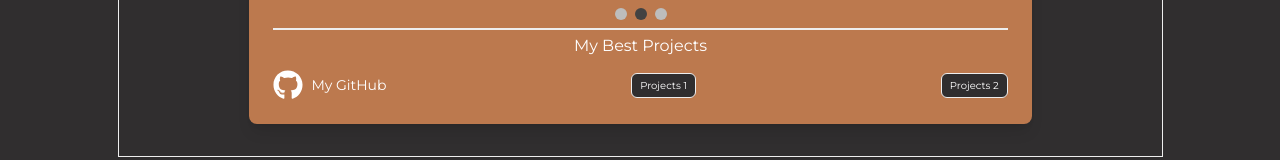
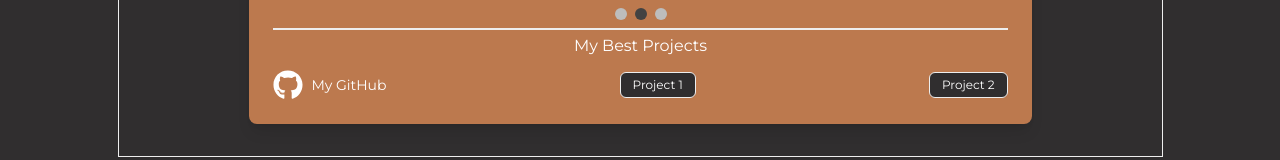
Before and after one commit to ibrahimkholilullah-web/global-Art-History, a React (Vite) app: page / in a window 1280 px wide. Shown: the part 2466-2626 px from the top of the page. Built offline with nearby package versions, Linux system fonts and the light colour scheme; no server answers.

Commit message:
readme file add

```diff
--- a/src/Components/ExtraSection/ExtraFeatures.jsx
+++ b/src/Components/ExtraSection/ExtraFeatures.jsx
@@ -16,7 +16,7 @@ const ExtraFeatures = () => {
           </div>
         </div>
         <div className="mt-4">
-          <h3 className="text-xl font-bold">Ibrahim Kholilullah</h3>
+          <h3 className="md:text-xl font-bold">Ibrahim Kholilullah</h3>
           <p className=" text-[#FDD835]">Global Art History</p>
         </div>
         <div className="mt-4">
@@ -31,13 +31,32 @@ const ExtraFeatures = () => {
         </div>
         <div>
             <h1 className='my-1'>My Best Projects</h1>
-            <div className='flex items-center justify-between mt-3'>
-            <a className=' inline-flex items-center gap-2 ' href="https://github.com/dashboard" target="_blank" rel="noopener noreferrer">
-              <FaGithub size={30}/><span className='text-sm'> My GitHub</span>
-             </a>
-                <a href='https://b10-a10-projects.firebaseapp.com' target='_blank' className=' border px-2 py-1 rounded-md text-[10px] bg-[#302E2F] text-white'>Projects 1</a>
-                <a href='https://b10-a9-projects.firebaseapp.com/' target='_blank'  className=' border px-2 py-1  rounded-md text-[10px] bg-[#302E2F] text-white'>Projects 2 </a>
-            </div>
+            <div className="flex flex-col md:flex-row md:items-center md:justify-between mt-3 space-y-2 md:space-y-0 md:space-x-4">
+  <a
+    className="inline-flex items-center gap-2"
+    href="https://github.com/dashboard"
+    target="_blank"
+    rel="noopener noreferrer"
+  >
+    <FaGithub size={30} />
+    <span className="text-sm">My GitHub</span>
+  </a>
+  <a
+    href="https://b10-a10-projects.firebaseapp.com"
+    target="_blank"
+    className="border px-3 py-1 rounded-md text-sm md:text-xs bg-[#302E2F] text-white hover:bg-[#1f1e1e] transition duration-300"
+  >
+    Project 1
+  </a>
+  <a
+    href="https://b10-a9-projects.firebaseapp.com/"
+    target="_blank"
+    className="border px-3 py-1 rounded-md text-sm md:text-xs bg-[#302E2F] text-white hover:bg-[#1f1e1e] transition duration-300"
+  >
+    Project 2
+  </a>
+</div>
+
         </div>
       </div>
     </div>
--- a/src/Components/Main/Navber.jsx
+++ b/src/Components/Main/Navber.jsx
@@ -75,7 +75,7 @@ const Navbar = () => {
             {pathName}
           </ul>
         </div>
-        <NavLink to="/" className="btn btn-ghost md:text-xl">Global Art History</NavLink>
+        <NavLink to="/" className="btn btn-ghost md:text-xl">Global  <span className='text-[#D98855] text-xl md:text-3xl mb-1'>Art</span>History</NavLink>
       </div>
       <div className="navbar-center hidden lg:flex"></div>
       <div className="navbar-end">
--- a/src/Components/Page/MyAddCard.jsx
+++ b/src/Components/Page/MyAddCard.jsx
@@ -18,7 +18,7 @@ const MyAddCard = ({card,inx,updateDelete}) => {
 
     return (
             <tr>
-            <th className='text-[#D98855]'>
+            <th className='text-[#D98855] hidden md:table-cell '>
             {inx + 1}
           </th>
           <td>
@@ -36,13 +36,13 @@ const MyAddCard = ({card,inx,updateDelete}) => {
               </div>
             </div>
           </td>
-          <td>
+          <td className='hidden md:table-cell'>
                 {presentLocation.substring(0,25)}
                 <br />
             <span className="badge badge-ghost badge-sm">{email}</span>
           </td>
-          <td>{like_count}</td>
-          <th className='flex text-2xl items-center gap-3'>
+          <td className='hidden md:table-cell'>{like_count}</td>
+          <th className='flex text-2xl items-center md:gap-3'>
                 <Link to={`/updateData/${_id}`} className=""><CiEdit /></Link>
                 <button className='text-[#D98855]' onClick={() => updateDelete(_id)}><MdDelete />
                 </button>
--- a/src/Components/Page/Register.jsx
+++ b/src/Components/Page/Register.jsx
@@ -49,8 +49,8 @@ const Register = () => {
          <Helmet>
             <title>Register | G. art H. </title>
         </Helmet>
-         <div className='flex justify-center items-center min-h-[calc(100vh-306px)] my-12'>
-        <div className='flex w-full items-center max-w-sm mx-auto overflow-hidden rounded-lg border-2 border-[#D98855] shadow-lg  lg:max-w-4xl '>
+         <div className='flex mx-1 justify-center items-center min-h-[calc(100vh-306px)] my-12'>
+        <div className='flex  w-full items-center max-w-sm mx-auto overflow-hidden rounded-lg border-2 border-[#D98855] shadow-lg  lg:max-w-4xl '>
           <div className='w-full px-6 py-8 md:px-8 lg:w-1/2'>
             <div className='flex justify-center mx-auto'>
               <img className='w-auto h-7 sm:h-8' alt='' />
--- a/src/Components/Page/UserAuthToken.jsx
+++ b/src/Components/Page/UserAuthToken.jsx
@@ -3,8 +3,8 @@ import React, { useContext, useEffect } from 'react';
 import { useNavigate } from 'react-router-dom';
 import { AuthContext } from '../AuthProvider/AuthProvider';
 const AuthAxiose = axios.create({
-    baseURL: "https://assignment-11-server-brown-rho.vercel.app",
-    // baseURL: "http://localhost:5000",
+    // baseURL: "https://assignment-11-server-brown-rho.vercel.app",
+    baseURL: "http://localhost:5000",
     withCredentials: true
 })
 const UserAuthToken = () => {
--- a/src/Components/Path/LikedArtifacts.jsx
+++ b/src/Components/Path/LikedArtifacts.jsx
@@ -49,9 +49,9 @@ const LikedArtifacts = () => {
                         <tr className='text-[#D98855]'>
                             <th>No</th>
                             <th>Name</th>
-                            <th>Location</th>
-                            <th>User Email</th>
-                            <th>Details</th>
+                            <th className="hidden md:table-cell">Location</th>
+                            <th className="hidden md:table-cell">User Email</th>
+                            <th className="hidden md:table-cell">Details</th>
                         </tr>
                     </thead>
                     <tbody>
@@ -73,13 +73,13 @@ const LikedArtifacts = () => {
                                         </div>
                                     </div>
                                 </td>
-                                <td>
+                                <td className=' hidden md:table-cell '>
                                     {like.presentLocation}
                                     <br />
                                     <span className="badge badge-ghost badge-sm">{like.AuthEmail}</span>
                                 </td>
-                                <td>{like.email}</td>
-                                <td>
+                                <td className=' hidden md:table-cell'>{like.email}</td>
+                                <td className=' hidden md:table-cell '>
                                     <Link
                                         to={`/viewDitails/${like.artId}`}
                                         className="btn btn-ghost btn-xs text-[#D98855]"
--- a/src/Components/Path/MyArtifactsPage.jsx
+++ b/src/Components/Path/MyArtifactsPage.jsx
@@ -79,10 +79,10 @@ const MyArtifactsPage = () => {
                     {/* Table Header */}
                     <thead>
                         <tr className='text-[#D98855]'>
-                            <th>No</th>
+                            <th className='hidden md:table-cell'>No</th>
                             <th>Name</th>
-                            <th>Location</th>
-                            <th>Like Count</th>
+                            <th className='hidden md:table-cell '>Location</th>
+                            <th className='hidden md:table-cell '>Like Count</th>
                             <th>E & D</th>
                         </tr>
                     </thead>
```
Also changed, not shown: 1 other file (tests, documents, lock files or other folders).
